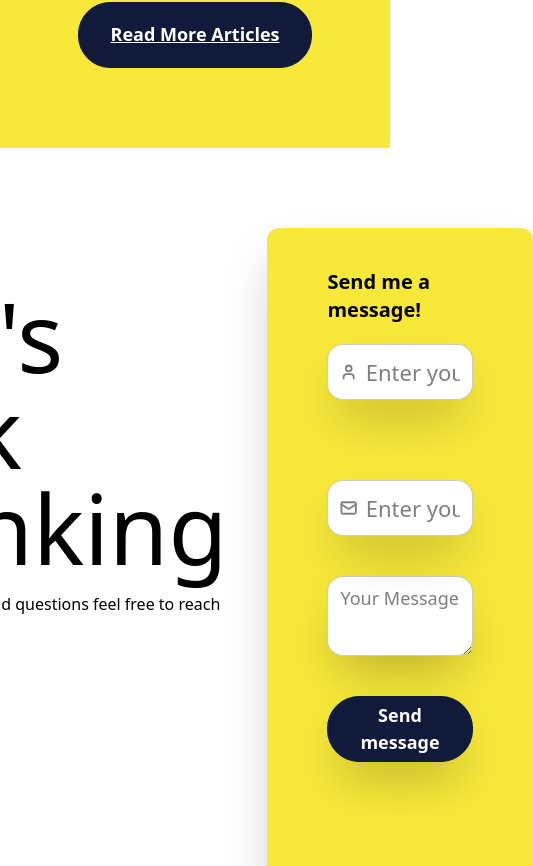
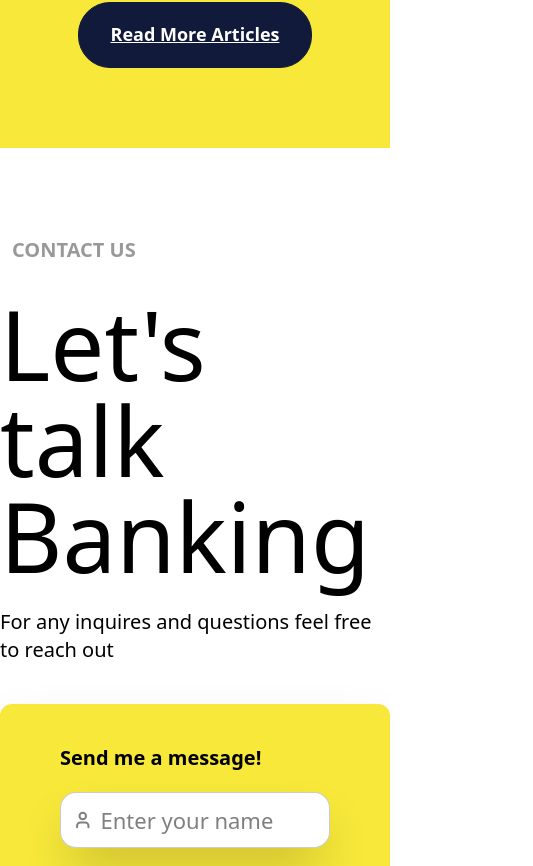
Before and after one commit to obre-bjorn/thebigbanktheory, a Next.js app: page / in a window 390 px wide. Shown: the part 3018-3884 px from the top of the page, 533 px wide, since content can reach past the window. Built offline with nearby package versions, Linux system fonts and the light colour scheme.

Commit message:
solved contact responsive bug

```diff
--- a/app/layout.tsx
+++ b/app/layout.tsx
@@ -1,5 +1,5 @@
 import type { Metadata } from "next";
-import  {Montserrat, Merriweather}  from "next/font/google"
+// import  {Montserrat, Merriweather}  from "next/font/google"
 // import { Geist, Geist_Mono } from "next/font/google";
 import "./globals.css";
 
--- a/components/Contact.tsx
+++ b/components/Contact.tsx
@@ -4,12 +4,12 @@ function Contact() {
 
 
   return (
-    <section id="contact" className="bg-white flex min-h-screen py-20 justify-center gap-10 container mx-auto">
-        <div className="flex-1 flex flex-col gap-4">
+    <section id="contact" className="bg-white flex flex-col lg:flex-row min-h-screen py-20 justify-center gap-10 container mx-auto">
+        <div className="flex-1 flex flex-col gap-6">
 
             <p className='menu-title text-xl'>CONTACT US</p>
             <p className='text-8xl'>{`Let's talk Banking`}</p>
-            <p className='text-'>For any inquires and questions feel free to reach out</p>
+            <p className='text-xl'>For any inquires and questions feel free to reach out</p>
         </div>
 
         <div className="bg-base-200 p-10 px-15 flex-1 shadow-2xl rounded-xl">
--- a/components/Header.tsx
+++ b/components/Header.tsx
@@ -131,6 +131,14 @@ const Header = () => {
                 </Link>
               </li>
 
+              <li>
+                <Link href="#contact" onClick={handleLinkClick} className='text-6xl font-semibold'>
+                  <label htmlFor="my-drawer" className='drawer-button'>
+                    Contact
+                  </label>
+                </Link>
+              </li>
+
               {/* <button className='btn-xl'>Subscribe</button> */}
             </ul>
           </div>
```
